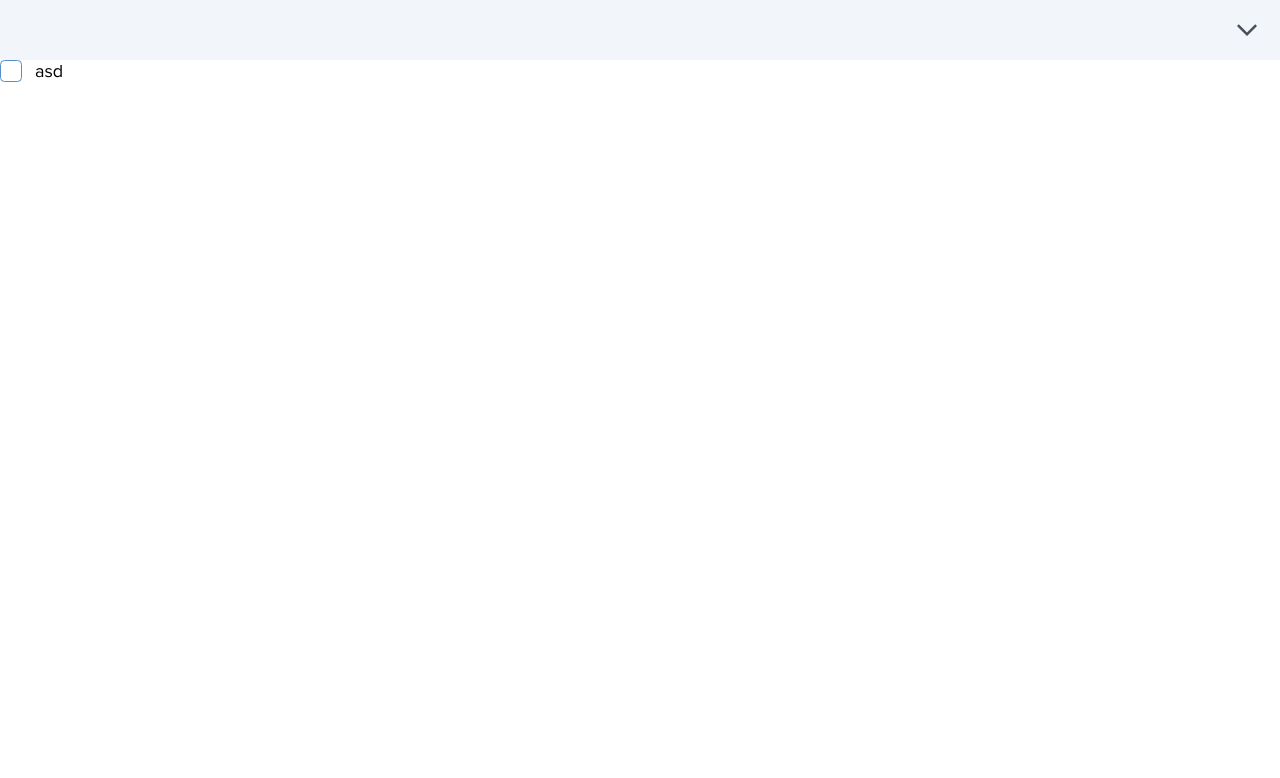
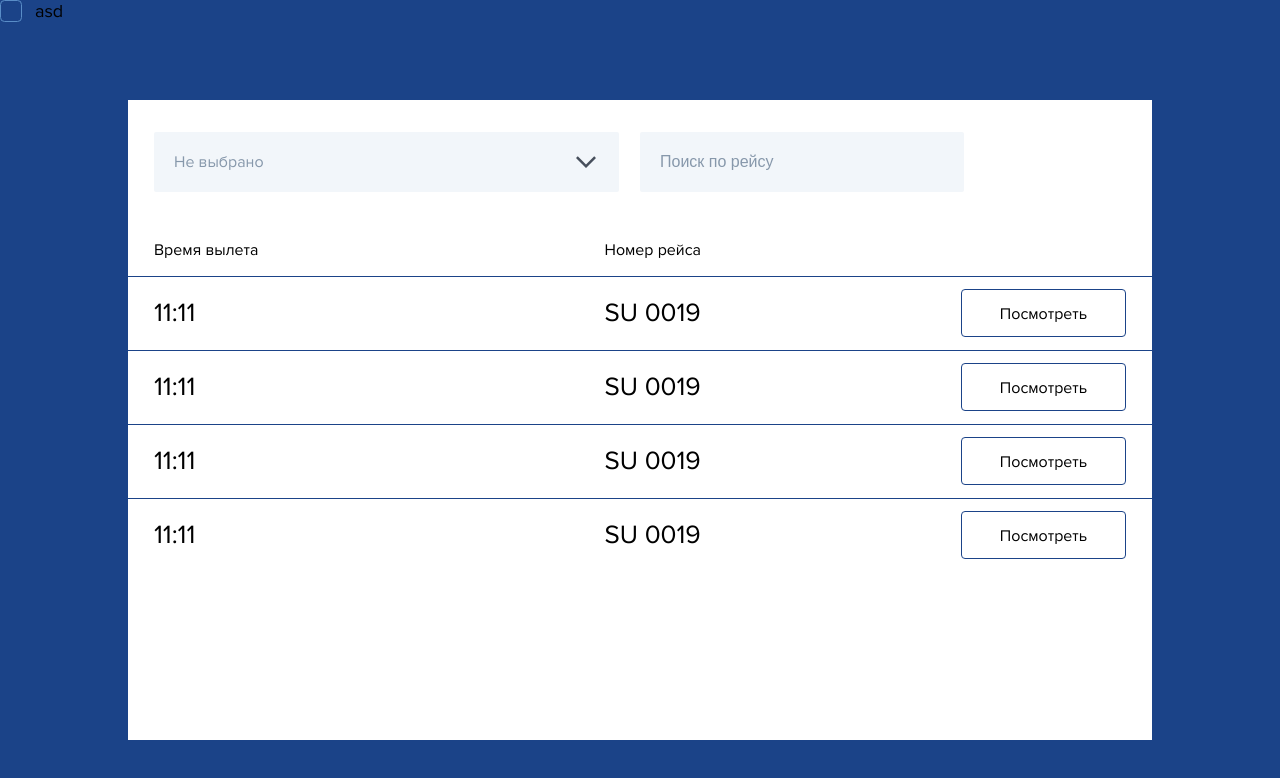
Before and after one commit to stormrage-web/airB, a React (Create React App) app: page /main in a window 1280 px wide. Shown: the top 778 px of the page. Built offline with nearby package versions, Linux system fonts and the light colour scheme.

Commit message:
feat: added main tab with a flights table

```diff
--- /dev/null
+++ b/src/App.module.scss
@@ -0,0 +1,17 @@
+@import "shared/scss/colors";
+@import "shared/scss/fonts";
+
+.wrapper {
+  width: 100vw;
+  height: 100vh;
+  background-color: var(--blue-3);
+}
+
+.tabsBlock {
+  position: absolute;
+  left: 10vw;
+  top: 100px;
+  width: 80vw;
+  min-height: 80vh;
+  background-color: var(--snowy);
+}
--- a/src/App.scss
+++ /dev/null
@@ -1,2 +0,0 @@
-@import "shared/scss/colors";
-@import "shared/scss/fonts";
--- a/src/App.tsx
+++ b/src/App.tsx
@@ -1,37 +1,25 @@
-import React, { useState } from "react";
-import cx from "classnames";
-import "./App.scss";
-import { CustomSelect } from "./widgets/CustomSelect/CustomSelect";
-import { Option } from "./widgets/CustomSelect/CustomOption/CustomOption";
+import React from "react";
+import styles from "./App.module.scss";
 import CustomCheckbox from "./widgets/CustomCheckbox/CustomCheckbox";
+import MainTab from "./pages/MainTab/MainTab";
+import { BrowserRouter, Navigate, Route, Routes } from "react-router-dom";
+import FlightTab from "./pages/FlightTab/FlightTab";
 
-const optionsList: Option[] = [
-	{
-		value: "0",
-		title: "option 0",
-	},
-	{
-		value: "1",
-		title: "option 1",
-	},
-	{
-		value: "2",
-		title: "option 2",
-	},
-];
-
-function App() {
-	const [selectValue, setSelectedValue] = useState("");
-	const handleValueSelect = (value: string) => setSelectedValue(value);
-
-	const selectedValue = optionsList.find((item) => item.value === selectValue) || null;
-
+const App = () => {
 	return (
-		<div className={cx()}>
-			<CustomSelect selected={selectedValue} options={optionsList} onChange={handleValueSelect}/>
+		<div className={styles.wrapper}>
+			<div className={styles.tabsBlock}>
+				<BrowserRouter>
+					<Routes>
+						<Route path="/main" element={<MainTab />} />
+						<Route path="/flight/*" element={<FlightTab />} />
+						<Route path="*" element={<Navigate to="/main" />} />
+					</Routes>
+				</BrowserRouter>
+			</div>
 			<CustomCheckbox>asd</CustomCheckbox>
 		</div>
 	);
-}
+};
 
 export default App;
--- a/src/index.css
+++ b/src/index.css
@@ -10,3 +10,27 @@ body {
 * {
   box-sizing: border-box;
 }
+
+a {
+  text-decoration: none;
+}
+
+/* unvisited link */
+a:link {
+  color: #000;
+}
+
+/* visited link */
+a:visited {
+  color: #000;
+}
+
+/* mouse over link */
+a:hover {
+  color: #000;
+}
+
+/* selected link */
+a:active {
+  color: #000;
+}
--- /dev/null
+++ b/src/pages/MainTab/MainTab.module.scss
@@ -0,0 +1,9 @@
+.filters {
+  display: grid;
+  grid-template-columns: 1.5fr 1fr 0.5fr;
+  padding: 32px 26px;
+
+  &>*:not(:last-child) {
+    margin-right: 21px;
+  }
+}
--- /dev/null
+++ b/src/pages/MainTab/MainTab.tsx
@@ -0,0 +1,51 @@
+import React, { useState } from "react";
+import styles from "./MainTab.module.scss";
+import { CustomSelect } from "../../widgets/CustomSelect/CustomSelect";
+import { Option } from "../../widgets/CustomSelect/CustomOption/CustomOption";
+import { CustomInput } from "../../widgets/CustomInput/CustomInput";
+import FlightsTable from "../../widgets/FlightsTable/FlightsTable";
+
+const optionsList: Option[] = [
+	{
+		value: "0",
+		title: "Москва – Сочи",
+	},
+	{
+		value: "1",
+		title: "Сочи – Москва",
+	},
+	{
+		value: "3",
+		title: "Москва – Астрахань",
+	},
+	{
+		value: "4",
+		title: "Астрахань – Москва",
+	},
+];
+
+const MainTab = () => {
+	const [selectValue, setSelectedValue] = useState("");
+	const [searchValue, setSearchValue] = useState("");
+	const handleValueSelect = (value: string) => setSelectedValue(value);
+
+	const selectedValue =
+		optionsList.find((item) => item.value === selectValue) || null;
+
+	return (
+		<div className={styles.wrapper}>
+			<div className={styles.filters}>
+				<CustomSelect
+					selected={selectedValue}
+					options={optionsList}
+					onChange={handleValueSelect}
+					placeholder="Не выбрано"
+				/>
+				<CustomInput value={searchValue} onChange={setSearchValue} placeholder="Поиск по рейсу"/>
+			</div>
+			<FlightsTable/>
+		</div>
+	);
+};
+
+export default MainTab;
--- a/src/shared/scss/colors.scss
+++ b/src/shared/scss/colors.scss
@@ -4,5 +4,7 @@
   --gray-2: #8798AB;
   --blue-1: #D0E3F5;
   --blue-2: #598DC7;
+  --blue-3: #1b4388;
+  --blue-4: #2A60AD;
   --snowy: #fff;
 }
--- a/src/shared/scss/fonts.scss
+++ b/src/shared/scss/fonts.scss
@@ -7,5 +7,5 @@
 }
 
 @mixin regular-font {
-  @include font(20px, 400, 24px)
+  @include font(16px, 400, 20px)
 }
--- /dev/null
+++ b/src/widgets/FlightsTable/FlightRow/FlightRow.module.scss
@@ -0,0 +1,33 @@
+.wrapper {
+  height: 74px;
+  border-top: 1px solid var(--blue-3);
+  font-size: 26px;
+
+  td {
+    &:first-child {
+      padding-left: 26px;
+    }
+
+    &:last-child {
+      padding-right: 26px;
+    }
+  }
+}
+
+.buttonCell {
+  width: 192px;
+
+  &__input {
+    display: inline-block;
+    text-align: center;
+    padding: 14px 0;
+    font-size: 16px;
+    width: 100%;
+    height: 48px;
+    color: var(--blue-3);
+    background-color: var(--snowy);
+    border: 1px solid var(--blue-3);
+    border-radius: 4px;
+    cursor: pointer;
+  }
+}
--- /dev/null
+++ b/src/widgets/FlightsTable/FlightRow/FlightRow.tsx
@@ -0,0 +1,21 @@
+import React from "react";
+import styles from "./FlightRow.module.scss";
+import { NavLink } from "react-router-dom";
+
+interface FlightRowProps {
+	id: number;
+	time: string;
+	title: string;
+}
+
+const FlightRow = ({ time, title, id }: FlightRowProps) => {
+	return (
+		<tr className={styles.wrapper}>
+			<td>{time}</td>
+			<td>{title}</td>
+			<td className={styles.buttonCell}><NavLink to={"/flight/" + id + "/task-1"} className={styles.buttonCell__input}>Посмотреть</NavLink></td>
+		</tr>
+	);
+};
+
+export default FlightRow;
--- /dev/null
+++ b/src/widgets/FlightsTable/FlightsTable.module.scss
@@ -0,0 +1,24 @@
+.wrapper {
+  width: 100%;
+  border-collapse: collapse;
+  overflow-y: scroll;
+}
+
+.tableHead {
+  height: 52px;
+  padding: 32px 26px;
+
+  th {
+    text-align: left;
+    font-size: 16px;
+    font-weight: 400;
+
+    &:first-child {
+      padding-left: 26px;
+    }
+
+    &:last-child {
+      padding-right: 26px;
+    }
+  }
+}
--- /dev/null
+++ b/src/widgets/FlightsTable/FlightsTable.tsx
@@ -0,0 +1,43 @@
+import React from "react";
+import styles from "./FlightsTable.module.scss";
+import FlightRow from "./FlightRow/FlightRow";
+
+const rowList = [
+	{
+		id: 0,
+		title: "SU 0019",
+		time: "11:11",
+	},
+	{
+		id: 1,
+		title: "SU 0019",
+		time: "11:11",
+	},
+	{
+		id: 2,
+		title: "SU 0019",
+		time: "11:11",
+	},
+	{
+		id: 3,
+		title: "SU 0019",
+		time: "11:11",
+	},
+];
+
+const FlightsTable = () => {
+	return (
+		<table className={styles.wrapper}>
+			<tr className={styles.tableHead}>
+				<th>Время вылета</th>
+				<th>Номер рейса</th>
+				<th />
+			</tr>
+			{rowList.map((row) => (
+				<FlightRow key={row.id} id={row.id} title={row.title} time={row.time} />
+			))}
+		</table>
+	);
+};
+
+export default FlightsTable;
```
